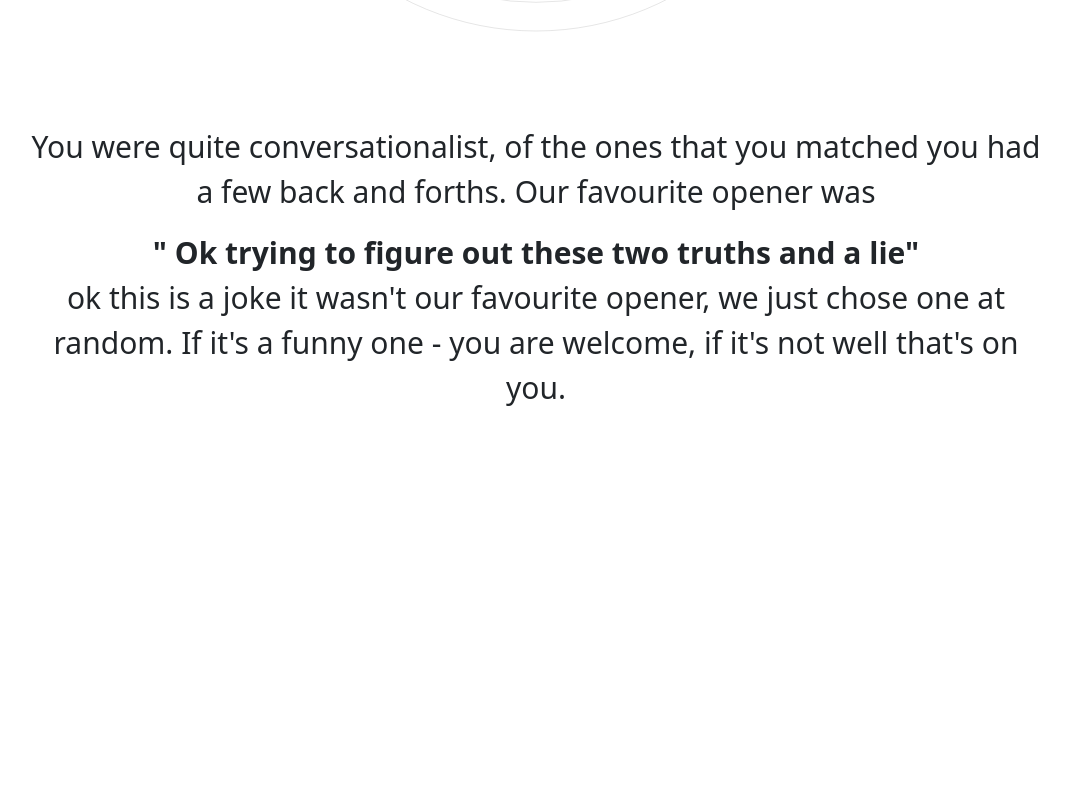
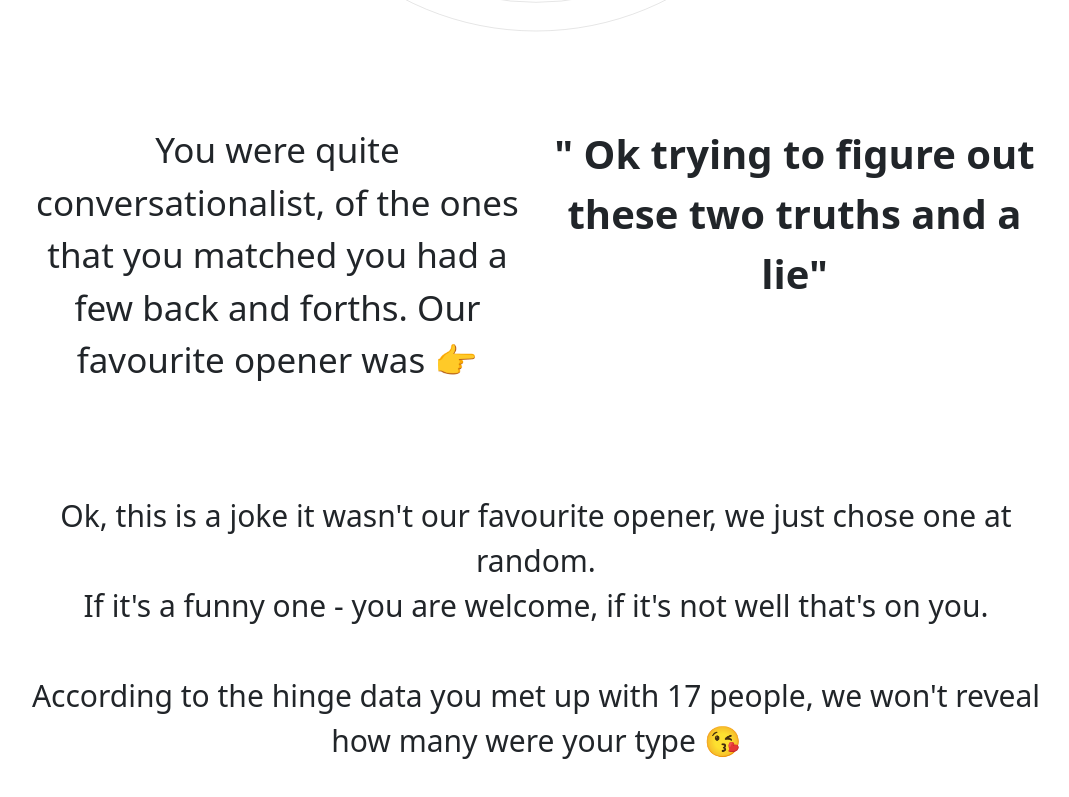
Before and after one commit to Odrakes1992/react_hwh_app, a React (Create React App) app: page /results in a window 1280 px wide. Shown: the part 3063-3860 px from the top of the page, without its empty margins (104-1173 px from the left). Before the commit the page ends 3662 px from the top, so only its background shows below. Built offline with nearby package versions, Linux system fonts and the light colour scheme.

Commit message:
finalise copy

```diff
--- a/src/Components/Results.jsx
+++ b/src/Components/Results.jsx
@@ -82,6 +82,11 @@ const countItems = JsonData.map((info) => {
     }
   }
 });
+
+let textMatches =
+  resultsHinge.meets.length < 2
+    ? "You only met up with one person, listen we are only going by the data here."
+    : `According to the hinge data you met up with ${resultsHinge.meets.length} people, we won't reveal how many were your type 😘`;
 
 const swipeActivity = {
   labels: ["Yes", "No"],
@@ -255,17 +260,24 @@ function Results() {
 
         <TextDiv>
           {" "}
-          <p>
-            You were quite conversationalist, of the ones that you matched you
-            had a few back and forths. Our favourite opener was{" "}
-          </p>
-          <div>
-            <strong>"{resultsHinge.openers.sample()}"</strong>
+          <div className="row" style={{ display: "flex" }}>
+            <p className="column" style={{ fontSize: "35px", flex: "50%" }}>
+              You were quite conversationalist, of the ones that you matched you
+              had a few back and forths. Our favourite opener was 👉
+            </p>
+            <div className="columns" style={{ fontSize: "40px", flex: "50%" }}>
+              <strong>"{resultsHinge.openers.sample()}"</strong>
+            </div>
           </div>
           <p>
-            ok this is a joke it wasn't our favourite opener, we just chose one
-            at random. If it's a funny one - you are welcome, if it's not well
-            that's on you.
+            <br />
+            <br />
+            Ok, this is a joke it wasn't our favourite opener, we just chose one
+            at random. <br /> If it's a funny one - you are welcome, if it's not
+            well that's on you.
+            <br />
+            <br />
+            {textMatches}
           </p>
         </TextDiv>
       </div>
```
